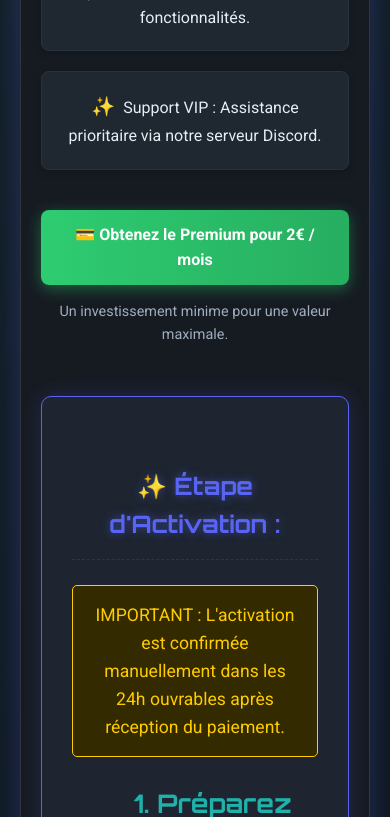
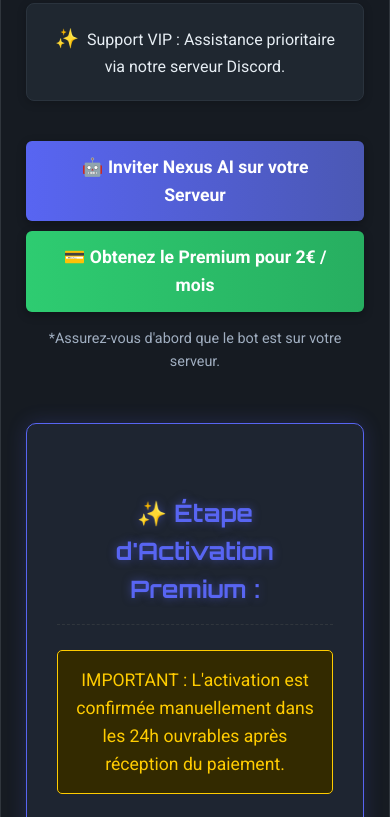
Before and after one commit to stimoi/nexus-ai, a plain HTML site: page index.html in a window 390 px wide. Shown: the part 961-1778 px from the top of the page. Drawn offline with Linux system fonts and the light colour scheme.

Commit message:
Update index.html

```diff
--- a/index.html
+++ b/index.html
@@ -32,9 +32,9 @@
         .container {
             max-width: 900px;
             width: 90%;
-            background-color: #161b22; /* Slightly lighter than body for depth */
+            background-color: #161b22;
             border-radius: 12px;
-            box-shadow: 0 0 30px rgba(88, 101, 242, 0.3); /* Glowing effect */
+            box-shadow: 0 0 30px rgba(88, 101, 242, 0.3);
             padding: 40px;
             border: 1px solid var(--border-color);
             animation: fadeIn 1s ease-out;
@@ -72,7 +72,7 @@
             padding: 20px 25px;
             border-radius: 8px;
             border: 1px solid #2a333d;
-            flex: 1 1 calc(33% - 40px); /* 3 items per row, adjust for gap */
+            flex: 1 1 calc(33% - 40px);
             min-width: 250px;
             text-align: center;
             box-shadow: 0 2px 10px rgba(0,0,0,0.2);
@@ -83,7 +83,7 @@
             box-shadow: 0 5px 15px rgba(88, 101, 242, 0.4);
         }
         .feature-list li::before {
-            content: '✨'; /* Sparkle emoji for futuristic feel */
+            content: '✨';
             margin-right: 8px;
             font-size: 1.2em;
         }
@@ -91,24 +91,46 @@
         .call-to-action {
             text-align: center;
             margin-top: 40px;
+            display: flex; /* Utilisation de Flexbox */
+            justify-content: center;
+            gap: 20px; /* Espace entre les boutons */
+            flex-wrap: wrap;
         }
+
+        /* === NOUVEAU STYLE DES BOUTONS (RÉTRÉCI) === */
+        .action-button, .invite-button {
+            display: inline-block;
+            color: white;
+            padding: 12px 25px; /* Plus petit que l'ancienne version (15px 35px) */
+            text-decoration: none;
+            border-radius: 6px; /* Plus petit */
+            font-weight: bold;
+            font-size: 1.1em; /* Plus petit */
+            transition: all 0.3s ease;
+            box-shadow: 0 3px 10px rgba(0,0,0,0.3);
+        }
+
+        /* Style du bouton Premium (Vert) */
         .action-button {
-            display: inline-block;
             background: linear-gradient(90deg, #2ecc71, #27ae60);
-            color: white;
-            padding: 15px 35px;
-            text-decoration: none;
-            border-radius: 8px;
-            font-weight: bold;
-            font-size: 1.3em;
-            transition: all 0.3s ease;
-            box-shadow: 0 4px 15px rgba(46, 204, 113, 0.4);
         }
         .action-button:hover {
-            transform: scale(1.05);
-            box-shadow: 0 6px 20px rgba(46, 204, 113, 0.6);
+            transform: scale(1.03);
+            box-shadow: 0 4px 12px rgba(46, 204, 113, 0.6);
             background: linear-gradient(90deg, #27ae60, #2ecc71);
         }
+
+        /* Style du bouton Invite (Primaire Bleu Discord) */
+        .invite-button {
+            background: linear-gradient(90deg, #5865F2, #4b58b4);
+        }
+        .invite-button:hover {
+            transform: scale(1.03);
+            box-shadow: 0 4px 12px rgba(88, 101, 242, 0.6);
+            background: linear-gradient(90deg, #4b58b4, #5865F2);
+        }
+        /* =========================================== */
+
 
         .activation-box {
             margin-top: 50px;
@@ -120,7 +142,7 @@
         }
 
         .warning {
-            color: #ffcc00; /* Jaune néon */
+            color: #ffcc00;
             background-color: #332a00;
             border: 1px solid #ffcc00;
             padding: 15px;
@@ -143,19 +165,19 @@
         .step h3::before { content: '➡️'; font-size: 0.8em; }
 
         #guild-id-input {
-            width: calc(100% - 22px); /* Adjust for padding */
+            width: calc(100% - 22px);
             padding: 12px;
             margin: 10px 0;
             border: 1px solid var(--primary-color);
             border-radius: 5px;
             box-sizing: border-box;
-            font-family: 'Roboto Mono', monospace; /* Monospace for IDs */
+            font-family: 'Roboto Mono', monospace;
             background-color: #0d1117;
             color: var(--text-color);
             font-size: 1em;
         }
         .copy-btn {
-            background: linear-gradient(90deg, #e74c3c, #c0392b); /* Rouge vif pour attirer l'attention */
+            background: linear-gradient(90deg, #e74c3c, #c0392b);
             color: white;
             border: none;
             padding: 12px 25px;
@@ -170,7 +192,7 @@
             box-shadow: 0 4px 10px rgba(231, 76, 60, 0.4);
         }
         .ticket-btn {
-            background: linear-gradient(90deg, var(--primary-color), #4b58b4); /* Blue Discord */
+            background: linear-gradient(90deg, var(--primary-color), #4b58b4);
             color: white;
             border: none;
             padding: 15px 30px;
@@ -195,19 +217,14 @@
             font-size: 0.9em;
         }
 
-        /* Responsive adjustments */
         @media (max-width: 768px) {
             .container { padding: 25px; width: 95%; }
             h1 { font-size: 2em; }
             h2 { font-size: 1.5em; }
             h3 { font-size: 1.2em; }
             .feature-list li { flex: 1 1 100%; }
-        }
-        @media (max-width: 480px) {
-            body { margin: 20px; }
-            .container { padding: 20px; }
-            .action-button, .ticket-btn { font-size: 1em; padding: 12px 20px; }
-            .copy-btn { padding: 10px 15px; font-size: 1em; }
+            .call-to-action { flex-direction: column; gap: 10px; }
+            .action-button, .invite-button { width: 100%; box-sizing: border-box; }
         }
     </style>
 </head>
@@ -225,12 +242,15 @@
         </ul>
 
         <div class="call-to-action">
+            <a href="https://discord.com/oauth2/authorize?client_id=1423684403019780116&permissions=8&integration_type=0&scope=bot+applications.commands" target="_blank" class="invite-button">🤖 Inviter Nexus AI sur votre Serveur</a>
+
             <a href="https://paypal.me/stimoi/2EUR" target="_blank" class="action-button">💳 Obtenez le Premium pour 2€ / mois</a>
-            <small style="display: block; margin-top: 15px; color: #a0aec0;">Un investissement minime pour une valeur maximale.</small>
         </div>
+        <small style="display: block; text-align: center; margin-top: 15px; color: #a0aec0;">*Assurez-vous d'abord que le bot est sur votre serveur.</small>
+
 
         <div class="activation-box">
-            <h2>✨ Étape d'Activation :</h2>
+            <h2>✨ Étape d'Activation Premium :</h2>
 
             <div class="warning">
                 IMPORTANT : L'activation est confirmée manuellement dans les 24h ouvrables après réception du paiement.
```
